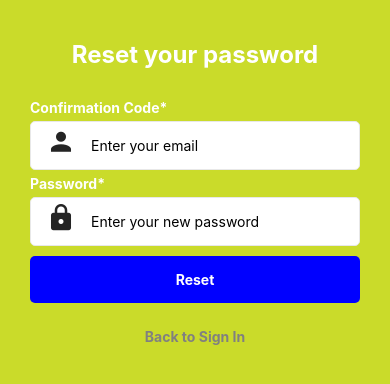
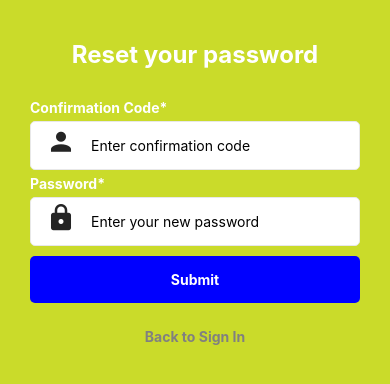
Before and after one commit to ZroC00l/AuthenticationFlow, a React Native app: screen / in a window 390 px wide. Shown: the top 384 px of the page. Built offline with nearby package versions, Linux system fonts and the light colour scheme.

Commit message:
react native navigation package

```diff
--- a/package.json
+++ b/package.json
@@ -9,6 +9,7 @@
     "web": "expo start --web"
   },
   "dependencies": {
+    "@react-navigation/native": "^6.0.11",
     "expo": "~45.0.0",
     "expo-splash-screen": "~0.15.1",
     "expo-status-bar": "~1.3.0",
@@ -16,7 +17,8 @@
     "react-dom": "17.0.2",
     "react-native": "0.68.2",
     "react-native-elements": "^3.4.2",
-    "react-native-safe-area-context": "^4.3.1",
+    "react-native-safe-area-context": "4.2.4",
+    "react-native-screens": "~3.11.1",
     "react-native-vector-icons": "^9.2.0",
     "react-native-web": "0.17.7"
   },
--- a/src/screens/NewPasswordScreen/NewPasswordScreen.js
+++ b/src/screens/NewPasswordScreen/NewPasswordScreen.js
@@ -8,13 +8,13 @@ const onGoBackPressed = () => {
   console.warn("Go Back Pressed");
 };
 
-const onResetPressed = () => {
+const onSubmitPressed = () => {
   console.warn("Resend Code Pressed");
 };
 
 const NewPasswordScreen = () => {
-  const [email, setEmail] = useState("");
-  const [password, setPassword] = useState("");
+  const [code, setCode] = useState("");
+  const [newpassword, setNewPassword] = useState("");
 
   return (
     <ScrollView>
@@ -26,9 +26,9 @@ const NewPasswordScreen = () => {
         </View>
 
         <Form
-          placeholder="Enter your email"
-          value={email}
-          setValue={setEmail}
+          placeholder="Enter confirmation code"
+          value={code}
+          setValue={setCode}
           name="account"
         />
         <View style={styles.labelContainer}>
@@ -38,12 +38,12 @@ const NewPasswordScreen = () => {
         <Form
           placeholder="Enter your new password"
           name="lock"
-          value={password}
-          setValue={setPassword}
+          value={newpassword}
+          setValue={setNewPassword}
         />
         <CustomButton
-          text="Reset"
-          onPress={onResetPressed}
+          text="Submit"
+          onPress={onSubmitPressed}
           bgColor="blue"
           fgColor="white"
         />
```
Also changed, not shown: 4 other files (tests, documents, lock files or other folders).
